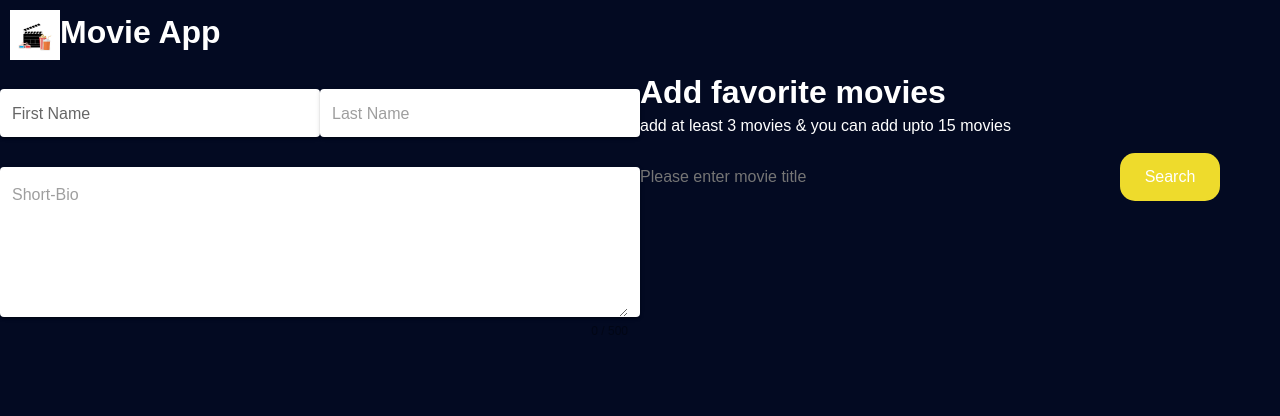
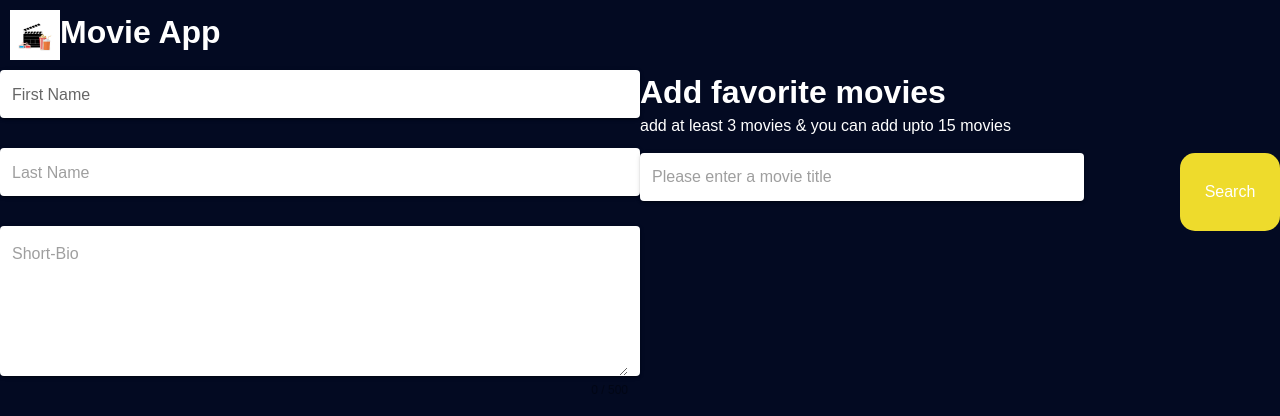
Before and after one commit to Meghanath91/movieapp, a Vue app: page / in a window 1280 px wide. Shown: the top 416 px of the page. Built offline with nearby package versions, Linux system fonts and the light colour scheme.

Commit message:
change textfield in search compo

```diff
--- a/src/components/Form/ProfileForm.vue
+++ b/src/components/Form/ProfileForm.vue
@@ -45,39 +45,16 @@ export default {
   },
 };
 </script>
-<style scoped>
-form {
-  /* background-color: #061138; */
+<style>
+.theme--light.v-counter {
+  color: honeydew;
+}
+.form {
   display: flex;
   flex-direction: column;
-  width: 100%;
-  padding-top: 3%;
-  line-height: 3rem;
-  /* align-items: center; */
 }
-form p {
+.form p {
   color: white;
   margin-left: 50%;
 }
-form input {
-  border: none;
-  margin-left: 15%;
-  width: 60%;
-  margin-bottom: 5%;
-
-  /* background-color: #27293a;
-  color: white; */
-  border-radius: 15px;
-
-  line-height: 3rem;
-}
-textarea {
-  border: none;
-  width: 60%;
-  margin-left: 15%;
-  /* background-color: #27293a;
-  color: white; */
-  border-radius: 15px;
-  line-height: 3rem;
-}
 </style>
--- a/src/components/SearchMovie/SearchMovie.vue
+++ b/src/components/SearchMovie/SearchMovie.vue
@@ -4,7 +4,12 @@
       <h1>Add favorite movies</h1>
       <p>add at least 3 movies & you can add upto 15 movies</p>
       <form @submit="searchMovie">
-        <input type="text" name="title" v-model="movieQuery" placeholder="Please enter movie title" />
+        <v-text-field
+          clearable="true"
+          v-model="movieQuery"
+          placeholder="Please enter a movie title"
+          solo
+        ></v-text-field>
         <input class="search-btn" type="submit" name="submit" value="Search" />
       </form>
     </div>
```
